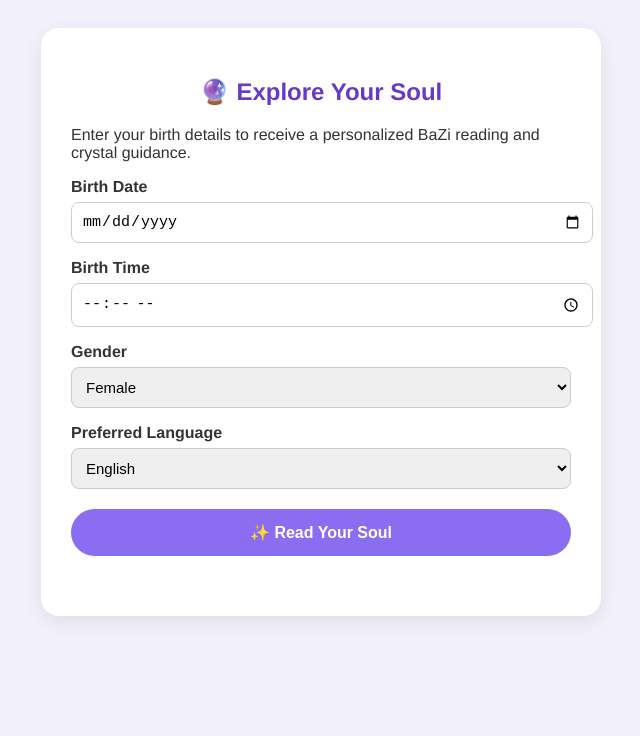
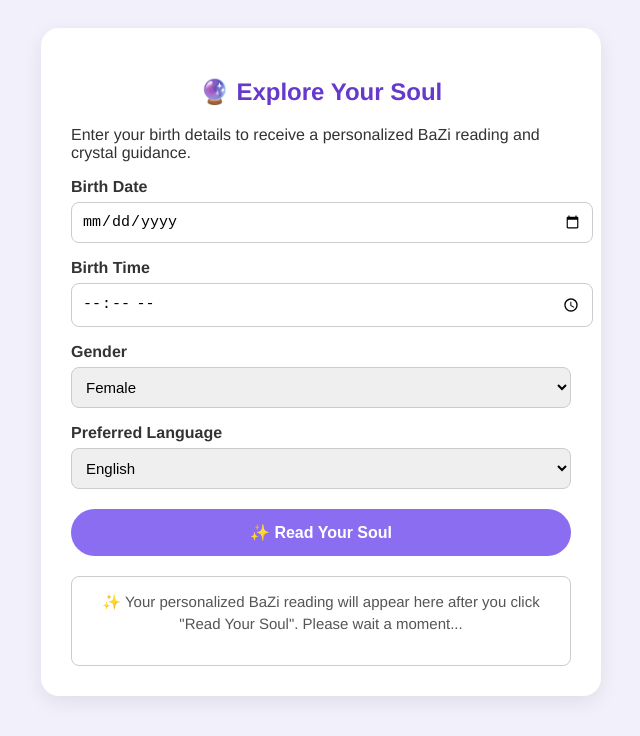
Before and after one commit to soulstonehouse/soulstone-matching, a plain HTML site: page public/index.html in a window 1280 px wide. Shown: the whole page, without its empty margins (319-959 px from the left). Drawn offline with Linux system fonts and the light colour scheme.

Commit message:
Update index.html

```diff
--- a/public/index.html
+++ b/public/index.html
@@ -83,7 +83,19 @@
 
     <button id="analyzeBtn">✨ Read Your Soul</button>
 
-    <div id="result"></div>
-  </div>
+    <div id="result" style="
+  margin-top: 20px;
+  border: 1px solid #ccc;
+  border-radius: 8px;
+  padding: 14px;
+  background: white;
+  color: #555;
+  text-align: center;
+  min-height: 60px;
+  font-size: 15px;
+  line-height: 1.5;
+">
+  ✨ Your personalized BaZi reading will appear here after you click "Read Your Soul". Please wait a moment...
+</div>
 </body>
 </html>
```
